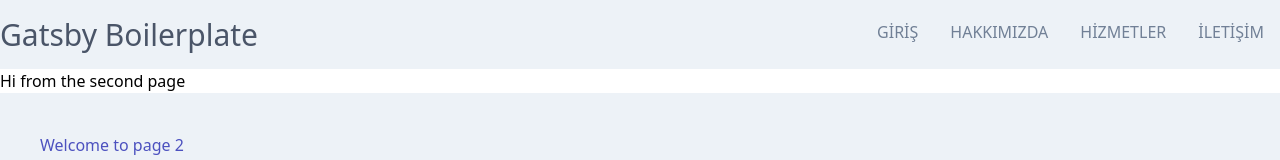
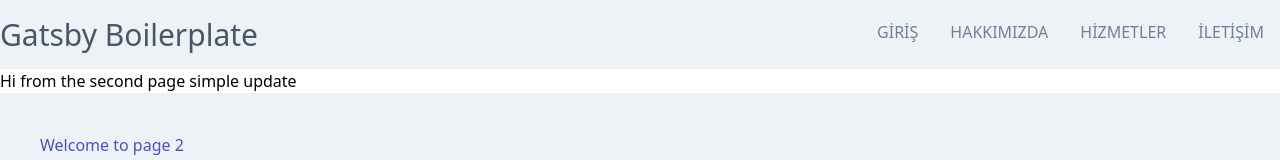
Before and after one commit to ertankayalar/under, a Gatsby site: page /page-2 in a window 1280 px wide. Shown: the top 160 px of the page. Built offline with nearby package versions, Linux system fonts and the light colour scheme; Gatsby itself is replaced by a stand-in of ours.

Commit message:
simple update

```diff
--- a/src/pages/page-2.js
+++ b/src/pages/page-2.js
@@ -7,7 +7,7 @@
 const SecondPage = () => (
   <Layout>
     <SEO title="Page two" />
-    <h1>Hi from the second page</h1>
+    <h1>Hi from the second page simple update</h1>
     <p className="bg-gray-200 text-indigo-700 p-10">Welcome to page 2</p>
     <Link to="/">Go back to the homepage</Link>
   </Layout>
```
